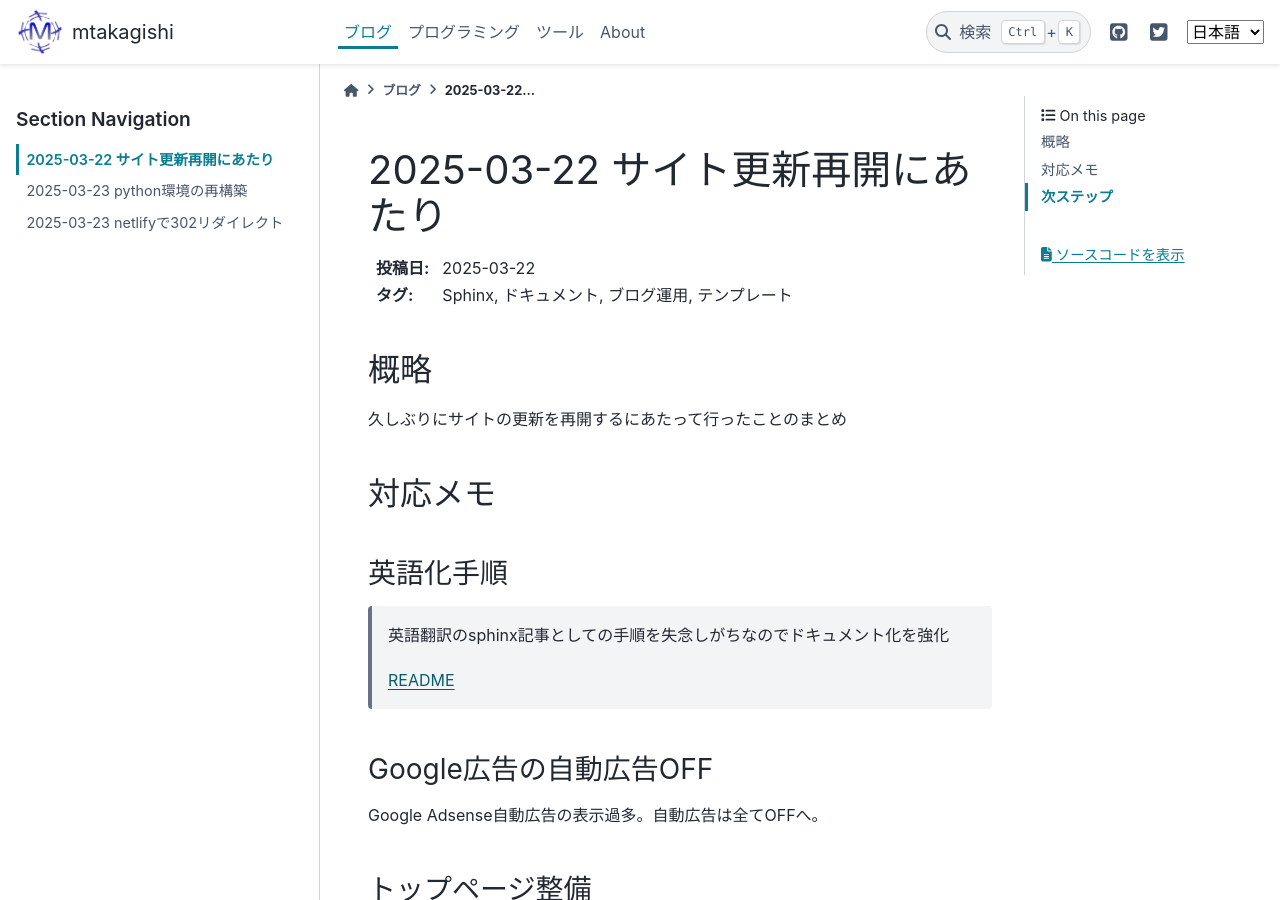
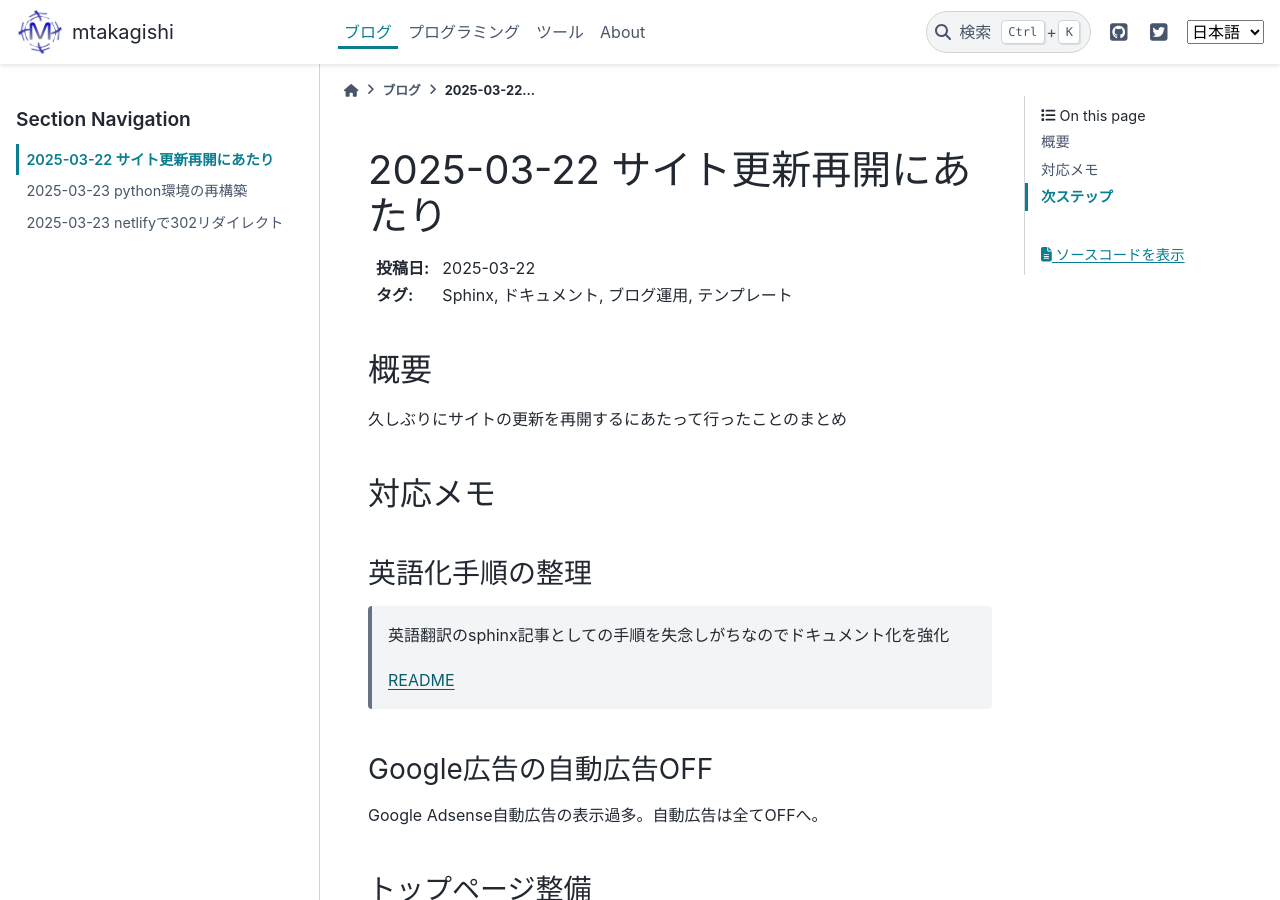
Before and after one commit to mtakagishi/note, a Sphinx documentation site: the page built from docs/posts/2025-03-22-001.rst, in a window 1280 px wide and 900 px high. Built offline with Sphinx 7.4.7 and the PyData theme 0.15.4, drawn with Linux system fonts in a browser that asks for light colours.

Commit message:
翻訳対応

```diff
--- a/docs/posts/2025-03-22-001.rst
+++ b/docs/posts/2025-03-22-001.rst
@@ -5,7 +5,7 @@
 :投稿日: 2025-03-22
 :タグ: Sphinx, ドキュメント, ブログ運用, テンプレート
 
-概略
+概要
 ====
 
 久しぶりにサイトの更新を再開するにあたって行ったことのまとめ
@@ -13,8 +13,8 @@
 対応メモ
 ================
 
-英語化手順
-----------
+英語化手順の整理
+-----------------
 
   英語翻訳のsphinx記事としての手順を失念しがちなのでドキュメント化を強化
 
```
Also changed, not shown: 10 other files.
